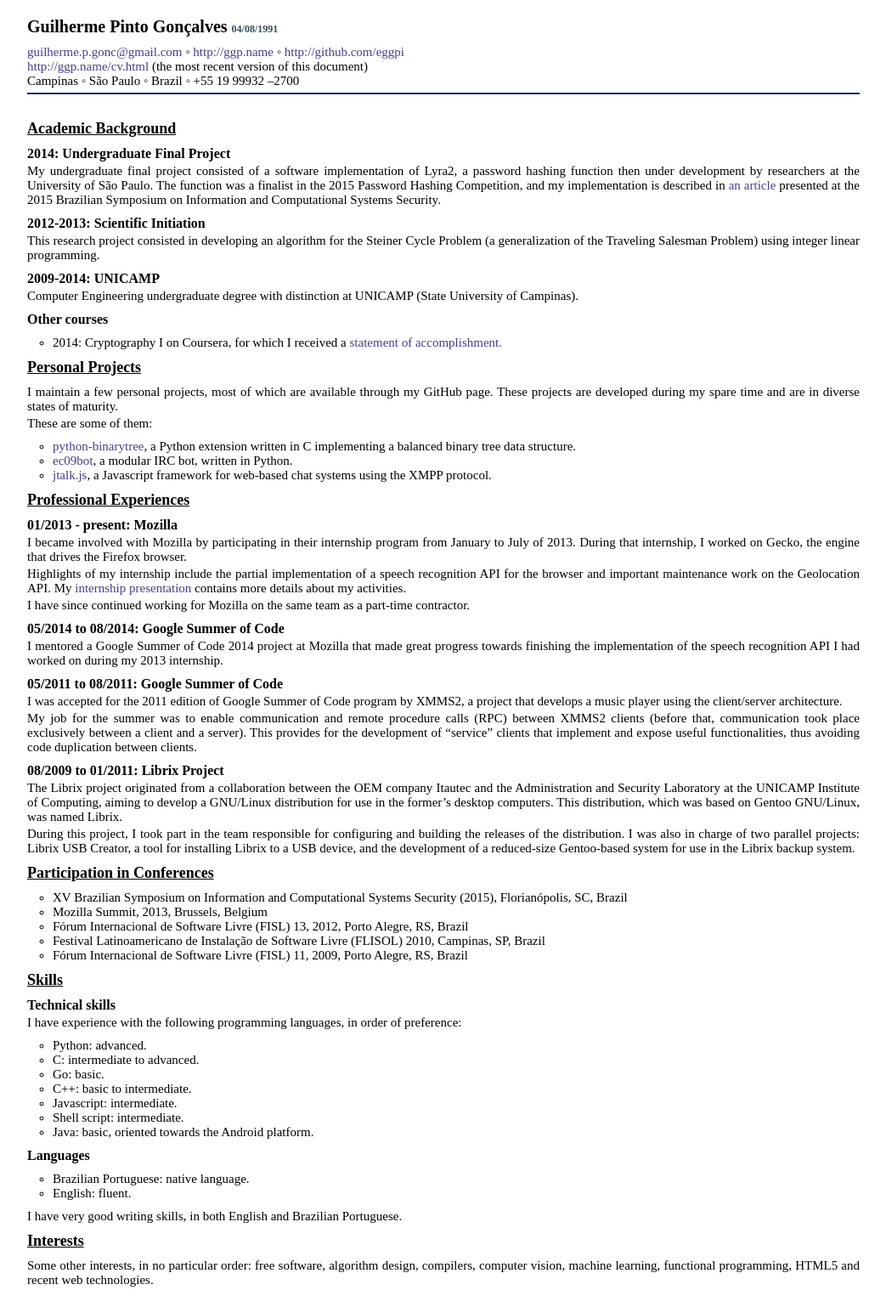
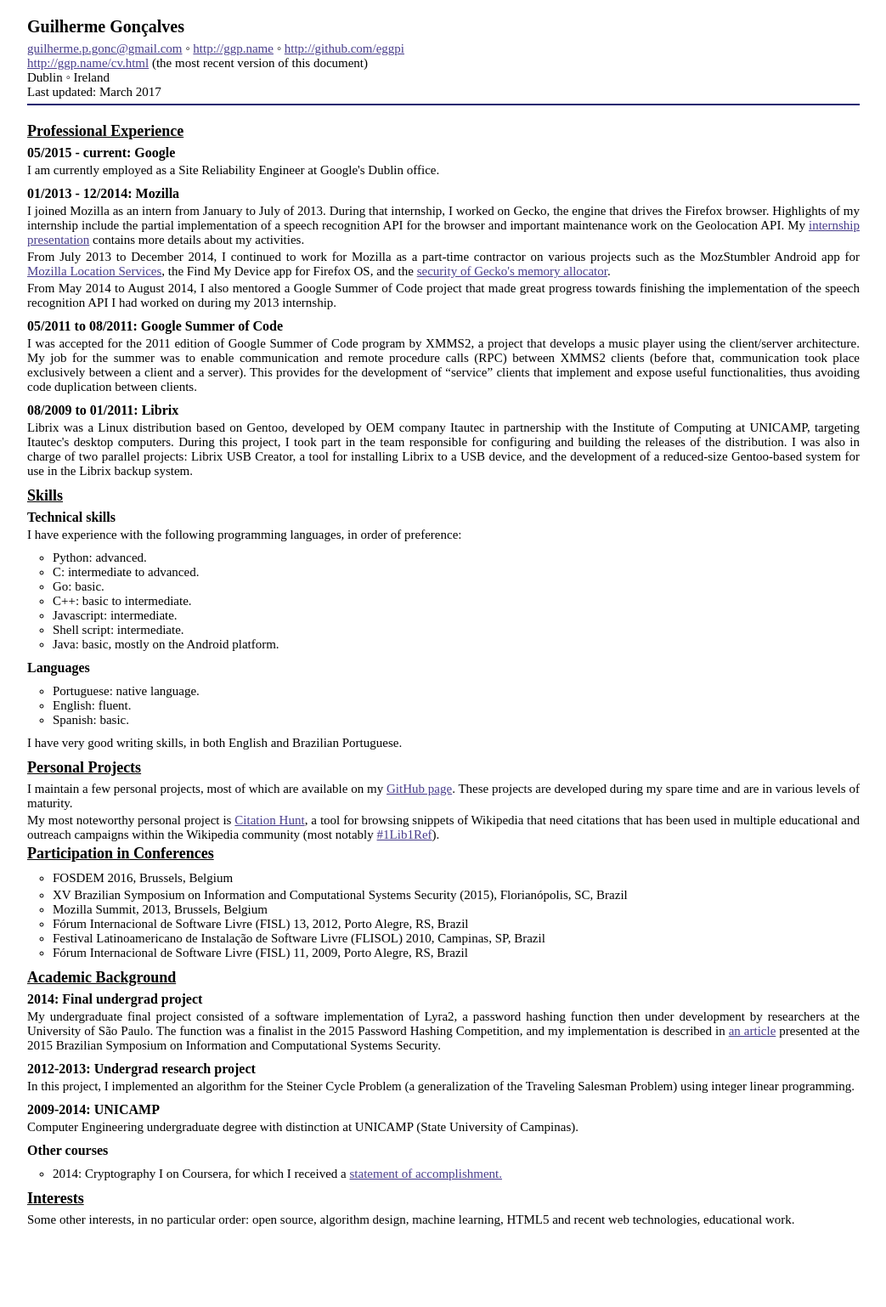
Before and after one commit to eggpi/eggpi.github.com, a Jekyll site: the page cv.html, which Jekyll copies as it is, in a window 1280 px wide. Shown: the whole page at 85% size, without its empty margins (118-1161 px from the left). Built offline with Jekyll 4.4.1, drawn with Linux system fonts in a browser that asks for light colours; some web fonts are replaced; after the commit the page ends 1467 px from its top, so only the background shows below that.

Commit message:
Touch up external CV.

```diff
--- a/cv.css
+++ b/cv.css
@@ -1,5 +1,4 @@
 @import url(http://fonts.googleapis.com/css?family=Judson);
-@import url(http://fonts.googleapis.com/css?family=Unlock);
 
 * {
     font-family: "Judson";
@@ -10,14 +9,12 @@
 
 a {
     color: darkslateblue;
-    text-decoration: none;
 }
 
 h1 {
-    font-family: "Unlock";
     font-size: 18px;
     text-decoration: underline;
-    margin-bottom: 10px;
+    margin-bottom: 6px;
 }
 
 h2 {
@@ -41,7 +38,7 @@
 #guilherme-pinto-gonçalves-04081991 {
     padding-bottom: 5px;
     border-bottom: 2px solid midnightblue;
-    margin-bottom: 30px;
+    margin-bottom: 20px;
 }
 
 #guilherme-pinto-gonçalves-04081991 h1 {
--- a/cv.html
+++ b/cv.html
@@ -9,7 +9,7 @@
 </head>
 <body>
 <div class="section level1" id="guilherme-pinto-gonçalves-04081991">
-<h1>Guilherme Pinto Gonçalves <span id="birth">04/08/1991</span></h1>
+<h1>Guilherme Gonçalves</h1>
 <ul>
 <li><script type="text/javascript">
 <!--
@@ -24,75 +24,35 @@
 <li><a href="http://ggp.name/cv.html">http://ggp.name/cv.html</a> (the most recent version of this document)</li>
 </ul>
 <ul>
-<li>Campinas</li>
-<li>São Paulo</li>
-<li>Brazil</li>
-<li>+55 19 99932 –2700</li>
+<li>Dublin</li>
+<li>Ireland</li>
 </ul>
-</div>
-<div class="section level1" id="academic-background">
-<h1>Academic Background</h1>
-<div class="section level2" id="undergrad-project">
-<h2>2014: Undergraduate Final Project</h2>
-<p>My undergraduate final project consisted of a software implementation of Lyra2, a password hashing function then under development by researchers at the University of São Paulo. The function was a finalist in the 2015 Password Hashing Competition, and my implementation is described in <a href="cv_includes/lyra2.pdf">an article</a> presented at the 2015 Brazilian Symposium on Information and Computational Systems Security.</p>
-</div>
-<div class="section level2" id="scientific-initiation">
-<h2>2012-2013: Scientific Initiation</h2>
-<p>This research project consisted in developing an algorithm for the Steiner Cycle Problem (a generalization of the Traveling Salesman Problem) using integer linear programming.</p>
-</div>
-<div class="section level2" id="unicamp">
-<h2>2009-2014: UNICAMP</h2>
-<p>Computer Engineering undergraduate degree with distinction at UNICAMP (State University of Campinas).</p>
-</div>
-<div class="section level2" id="other-courses">
-  <h2>Other courses</h2>
-  <ul>
-    <li>2014: Cryptography I on Coursera, for which I received a <a href="/cv_includes/coursera_crypto1_statement_of_accomplishment.pdf">statement of accomplishment.</a></li>
-  </ul>
-</div>
-</div>
-<div class="section level1" id="personal-projects">
-<h1>Personal Projects</h1>
-<p>I maintain a few personal projects, most of which are available through my GitHub page. These projects are developed during my spare time and are in diverse states of maturity.</p>
-<p>These are some of them:</p>
-<ul>
-<li><a href="http://github.com/eggpi/python-binarytree">python-binarytree</a>, a Python extension written in C implementing a balanced binary tree data structure.</li>
-<li><a href="http://github.com/eggpi/ec09bot">ec09bot</a>, a modular IRC bot, written in Python.</li>
-<li><a href="http://github.com/eggpi/jtalk.js">jtalk.js</a>, a Javascript framework for web-based chat systems using the XMPP protocol.</li>
-</ul>
+<ul><li>Last updated: March 2017</li></ul>
 </div>
 <div class="section level1" id="professional-experiences">
-<h1>Professional Experiences</h1>
+<h1>Professional Experience</h1>
 <div class="section level2">
-<h2>01/2013 - present: Mozilla</h2>
-<p>I became involved with Mozilla by participating in their internship program from January to July of 2013. During that internship, I worked on Gecko, the engine that drives the Firefox browser.</p>
-<p>Highlights of my internship include the partial implementation of a speech recognition API for the browser and important maintenance work on the Geolocation API. My <a href="https://air.mozilla.org/intern-presentation-done-but-not-gone-the-last-6-months-and-whats-to-come/">internship presentation</a> contains more details about my activities.</p>
-<p>I have since continued working for Mozilla on the same team as a part-time contractor.</p>
+<h2>05/2015 - current: Google</h2>
+<p>I am currently employed as a Site Reliability Engineer at Google's Dublin office.
 </div>
-<div class="section level2" id="to-082014-google-summer-of-code">
-<h2>05/2014 to 08/2014: Google Summer of Code</h2>
-<p>I mentored a Google Summer of Code 2014 project at Mozilla that made great progress towards finishing the implementation of the speech recognition API I had worked on during my 2013 internship.</p>
+<div class="section level2">
+<h2>01/2013 - 12/2014: Mozilla</h2>
+<p>I joined Mozilla as an intern from January to July of 2013. During that internship, I worked on Gecko, the engine that drives the Firefox browser.
+Highlights of my internship include the partial implementation of a speech recognition API for the browser and important maintenance work on the Geolocation API. My <a href="https://air.mozilla.org/intern-presentation-done-but-not-gone-the-last-6-months-and-whats-to-come/">internship presentation</a> contains more details about my activities.</p>
+<p>From July 2013 to December 2014, I continued to work for Mozilla as a part-time contractor on various projects such as the MozStumbler Android app for <a href="https://location.services.mozilla.com">Mozilla Location Services</a>, the Find My Device app for Firefox OS, and the
+<a href="http://ggp.name/2014/10/15/Partitioned-heap-in-Firefox-pt1.html">security of Gecko's memory allocator</a>.</p>
+<p>From May 2014 to August 2014, I also mentored a Google Summer of Code project that made great progress towards finishing the implementation of the speech recognition API I had worked on during my 2013 internship.</p>
 </div>
 <div class="section level2" id="to-082011-google-summer-of-code">
 <h2>05/2011 to 08/2011: Google Summer of Code</h2>
-<p>I was accepted for the 2011 edition of Google Summer of Code program by XMMS2, a project that develops a music player using the client/server architecture.</p>
-<p>My job for the summer was to enable communication and remote procedure calls (RPC) between XMMS2 clients (before that, communication took place exclusively between a client and a server). This provides for the development of “service” clients that implement and expose useful functionalities, thus avoiding code duplication between clients.</p>
+<p>I was accepted for the 2011 edition of Google Summer of Code program by XMMS2, a project that develops a music player using the client/server architecture.
+My job for the summer was to enable communication and remote procedure calls (RPC) between XMMS2 clients (before that, communication took place exclusively between a client and a server). This provides for the development of “service” clients that implement and expose useful functionalities, thus avoiding code duplication between clients.</p>
 </div>
 <div class="section level2" id="to-012011-librix-project">
-<h2>08/2009 to 01/2011: Librix Project</h2>
-<p>The Librix project originated from a collaboration between the OEM company Itautec and the Administration and Security Laboratory at the UNICAMP Institute of Computing, aiming to develop a GNU/Linux distribution for use in the former’s desktop computers. This distribution, which was based on Gentoo GNU/Linux, was named Librix.</p>
-<p>During this project, I took part in the team responsible for configuring and building the releases of the distribution. I was also in charge of two parallel projects: Librix USB Creator, a tool for installing Librix to a USB device, and the development of a reduced-size Gentoo-based system for use in the Librix backup system.</p>
+<h2>08/2009 to 01/2011: Librix</h2>
+<p>Librix was a Linux distribution based on Gentoo, developed by OEM company Itautec in partnership with the Institute of Computing at UNICAMP, targeting Itautec's desktop computers.
+During this project, I took part in the team responsible for configuring and building the releases of the distribution. I was also in charge of two parallel projects: Librix USB Creator, a tool for installing Librix to a USB device, and the development of a reduced-size Gentoo-based system for use in the Librix backup system.
 </div>
-</div>
-<div class="section level1" id="participation-in-conferences">
-<h1>Participation in Conferences</h1>
-<ul>
-<li>XV Brazilian Symposium on Information and Computational Systems Security (2015), Florianópolis, SC, Brazil</li>
-<li>Mozilla Summit, 2013, Brussels, Belgium</li>
-<li>Fórum Internacional de Software Livre (FISL) 13, 2012, Porto Alegre, RS, Brazil</li>
-<li>Festival Latinoamericano de Instalação de Software Livre (FLISOL) 2010, Campinas, SP, Brazil</li>
-<li>Fórum Internacional de Software Livre (FISL) 11, 2009, Porto Alegre, RS, Brazil</li>
-</ul>
 </div>
 <div class="section level1" id="skills">
 <h1>Skills</h1>
@@ -106,21 +66,60 @@
 <li>C++: basic to intermediate.</li>
 <li>Javascript: intermediate.</li>
 <li>Shell script: intermediate.</li>
-<li>Java: basic, oriented towards the Android platform.</li>
+<li>Java: basic, mostly on the Android platform.</li>
 </ul>
 </div>
 <div class="section level2" id="languages">
 <h2>Languages</h2>
 <ul>
-<li>Brazilian Portuguese: native language.</li>
+<li>Portuguese: native language.</li>
 <li>English: fluent.</li>
+<li>Spanish: basic.</li>
 </ul>
 <p>I have very good writing skills, in both English and Brazilian Portuguese.</p>
 </div>
 </div>
+<div class="section level1" id="personal-projects">
+<h1>Personal Projects</h1>
+<p>I maintain a few personal projects, most of which are available on my <a href="https://github.com/eggpi">GitHub page</a>. These projects are developed during my spare time and are in various levels of maturity.</p>
+<p>My most noteworthy personal project is <a href="https://tools.wmflabs.org/citationhunt">Citation Hunt</a>, a tool for browsing snippets of Wikipedia that need citations that has been used in multiple educational
+and outreach campaigns within the Wikipedia community (most notably <a href="https://meta.wikimedia.org/wiki/The_Wikipedia_Library/1Lib1Ref">#1Lib1Ref</a>).</p>
+</div>
+<div class="section level1" id="participation-in-conferences">
+<h1>Participation in Conferences</h1>
+<ul>
+<li>FOSDEM 2016, Brussels, Belgium</p>
+<li>XV Brazilian Symposium on Information and Computational Systems Security (2015), Florianópolis, SC, Brazil</li>
+<li>Mozilla Summit, 2013, Brussels, Belgium</li>
+<li>Fórum Internacional de Software Livre (FISL) 13, 2012, Porto Alegre, RS, Brazil</li>
+<li>Festival Latinoamericano de Instalação de Software Livre (FLISOL) 2010, Campinas, SP, Brazil</li>
+<li>Fórum Internacional de Software Livre (FISL) 11, 2009, Porto Alegre, RS, Brazil</li>
+</ul>
+</div>
+<div class="section level1" id="academic-background">
+<h1>Academic Background</h1>
+<div class="section level2" id="undergrad-project">
+<h2>2014: Final undergrad project</h2>
+<p>My undergraduate final project consisted of a software implementation of Lyra2, a password hashing function then under development by researchers at the University of São Paulo. The function was a finalist in the 2015 Password Hashing Competition, and my implementation is described in <a href="cv_includes/lyra2.pdf">an article</a> presented at the 2015 Brazilian Symposium on Information and Computational Systems Security.</p>
+</div>
+<div class="section level2" id="scientific-initiation">
+<h2>2012-2013: Undergrad research project</h2>
+<p>In this project, I implemented an algorithm for the Steiner Cycle Problem (a generalization of the Traveling Salesman Problem) using integer linear programming.</p>
+</div>
+<div class="section level2" id="unicamp">
+<h2>2009-2014: UNICAMP</h2>
+<p>Computer Engineering undergraduate degree with distinction at UNICAMP (State University of Campinas).</p>
+</div>
+<div class="section level2" id="other-courses">
+  <h2>Other courses</h2>
+  <ul>
+    <li>2014: Cryptography I on Coursera, for which I received a <a href="/cv_includes/coursera_crypto1_statement_of_accomplishment.pdf">statement of accomplishment.</a></li>
+  </ul>
+</div>
+</div>
 <div class="section level1" id="interests">
 <h1>Interests</h1>
-<p>Some other interests, in no particular order: free software, algorithm design, compilers, computer vision, machine learning, functional programming, HTML5 and recent web technologies.</p>
+<p>Some other interests, in no particular order: open source, algorithm design, machine learning, HTML5 and recent web technologies, educational work.</p>
 </div>
 </body>
 </html>
```
